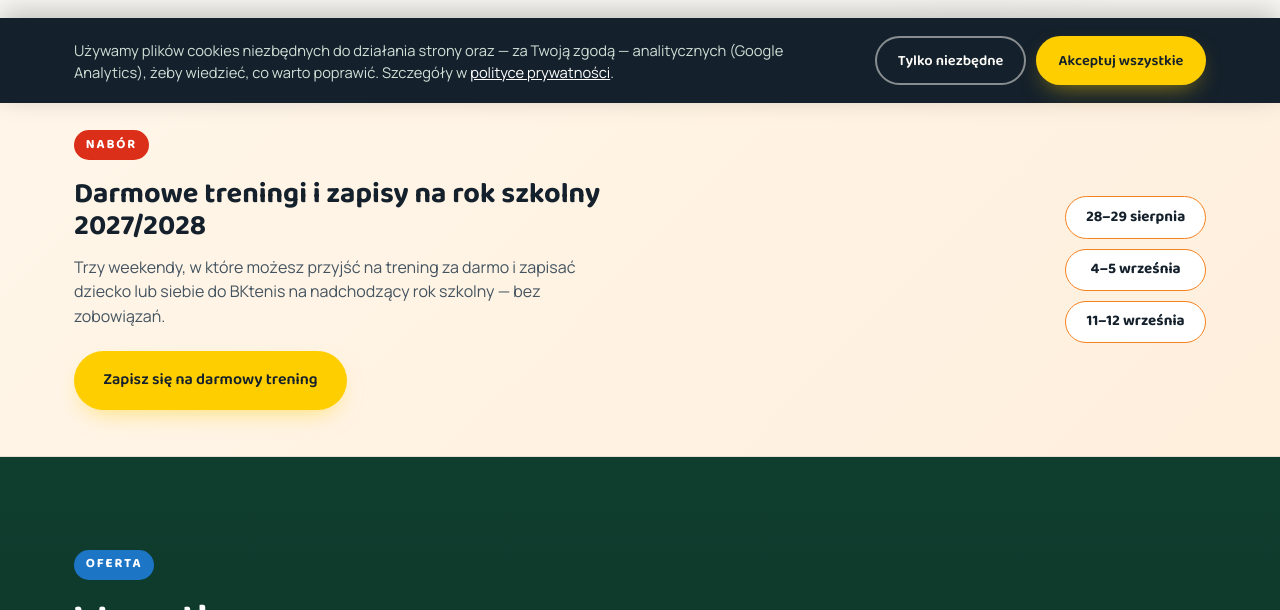
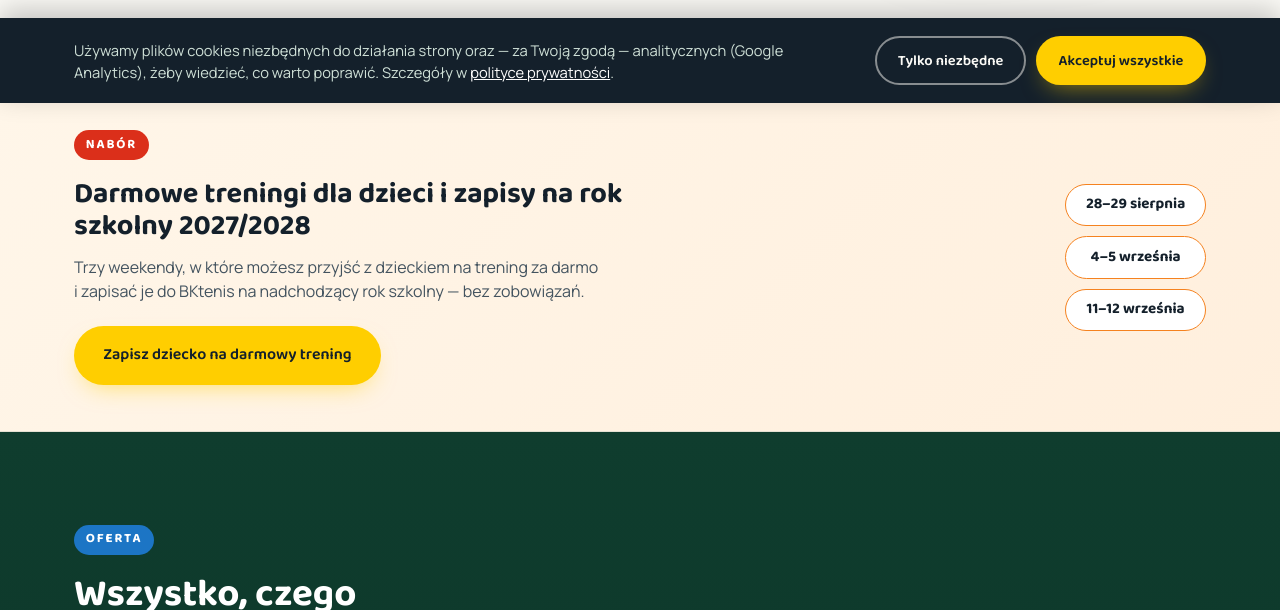
Before and after one commit to bkrekora/bktenis-strona, a plain HTML site: page index.html in a window 1280 px wide. Shown: the part 697-1307 px from the top of the page. Drawn offline with Linux system fonts and the light colour scheme.

Commit message:
Nabór: darmowe treningi tylko dla dzieci
Co-Authored-By: Claude Opus 5.5 <noreply@anthropic.com>
Claude-Session: https://claude.ai/code/session_01B9brQ8b7h1AvoNCFFxPDZi

```diff
--- a/index.html
+++ b/index.html
@@ -4,7 +4,7 @@
 <meta charset="UTF-8">
 <meta name="viewport" content="width=device-width, initial-scale=1.0">
 <title>BKtenis — Szkoła Tenisa Bartłomiej Krekora | Chorzów</title>
-<meta name="description" content="BKtenis — nauka gry w tenisa dla dzieci i dorosłych w hali SCS Sokół w Chorzowie oraz profesjonalny serwis rakiet tenisowych. Zapisz się na darmowy trening.">
+<meta name="description" content="BKtenis — nauka gry w tenisa dla dzieci i dorosłych w hali SCS Sokół w Chorzowie oraz profesjonalny serwis rakiet tenisowych. Zapisz się na trening.">
 <link rel="canonical" href="https://bktenis.pl/">
 
 <!-- Udostępnianie w social media (Facebook, Messenger, WhatsApp, LinkedIn) -->
@@ -174,9 +174,9 @@ document.documentElement.dataset.season = (function(){
   <div class="wrap nabor__inner">
     <div class="nabor__copy">
       <p class="eyebrow eyebrow--nabor" id="nabor-tag">NABÓR</p>
-      <h2 class="nabor__title">Darmowe treningi i zapisy na rok szkolny <span id="nabor-year"></span></h2>
-      <p class="nabor__lead">Trzy weekendy, w które możesz przyjść na trening za darmo i zapisać dziecko lub siebie do BKtenis na nadchodzący rok szkolny — bez zobowiązań.</p>
-      <a href="#kontakt" class="btn btn--primary">Zapisz się na darmowy trening</a>
+      <h2 class="nabor__title">Darmowe treningi dla dzieci i zapisy na rok szkolny <span id="nabor-year"></span></h2>
+      <p class="nabor__lead">Trzy weekendy, w które możesz przyjść z dzieckiem na trening za darmo i zapisać je do BKtenis na nadchodzący rok szkolny — bez zobowiązań.</p>
+      <a href="#kontakt" class="btn btn--primary">Zapisz dziecko na darmowy trening</a>
     </div>
     <div class="nabor__dates" id="nabor-dates" aria-hidden="true"></div>
   </div>
--- a/script.js
+++ b/script.js
@@ -134,7 +134,7 @@ if (nabor.isActive) {
   const ribbonText = document.getElementById('season-ribbon-text');
   if (ribbon) ribbon.classList.add('is-nabor');
   if (ribbonIcon) ribbonIcon.textContent = '🎾';
-  if (ribbonText) ribbonText.textContent = 'Trwa nabór do BKtenis — w ten weekend darmowe treningi. Zapisz się!';
+  if (ribbonText) ribbonText.textContent = 'Trwa nabór do BKtenis — w ten weekend darmowe treningi dla dzieci. Zapisz dziecko!';
 }
 
 // Generuje unoszące się cząsteczki sezonowe w tle hero (liczba i pozycje
```
